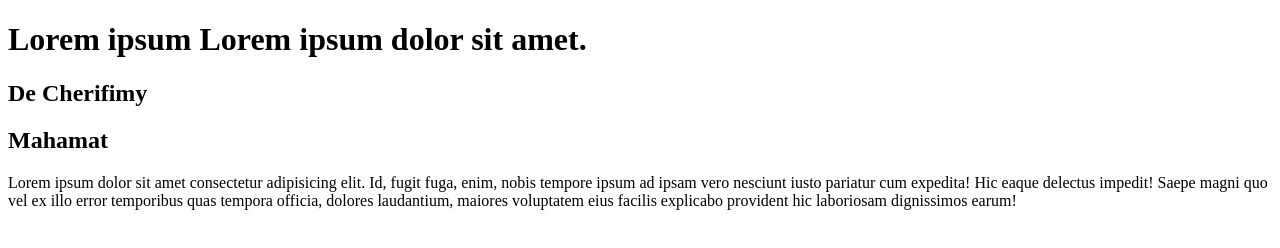
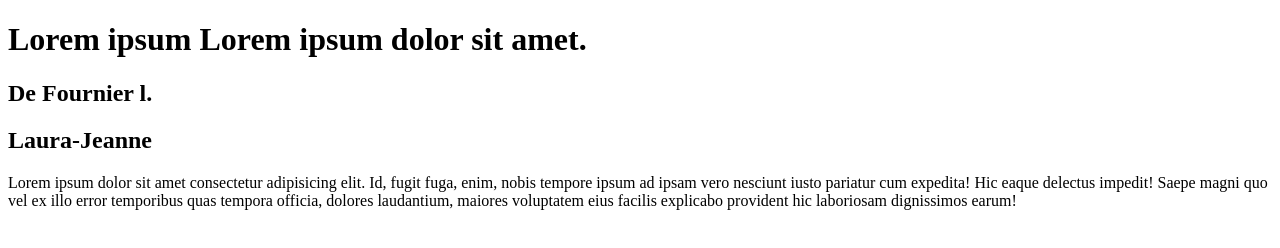
Before and after one commit to nadiaouafi/cours5-edw2, a plain HTML site: page index.html in a window 1280 px wide. Drawn offline with Linux system fonts and the light colour scheme.

Commit message:
Resultuion d'exercice

```diff
--- a/index.html
+++ b/index.html
@@ -7,8 +7,8 @@
   </head>
   <body>
     <h1>Lorem ipsum Lorem ipsum dolor sit amet.</h1>
-    <h2>De Cherifimy</h2>
-    <h2>Mahamat</h2>
+    <h2>De Fournier l.</h2>
+    <h2>Laura-Jeanne</h2>
     <p>
       Lorem ipsum dolor sit amet consectetur adipisicing elit. Id, fugit fuga,
       enim, nobis tempore ipsum ad ipsam vero nesciunt iusto pariatur cum
```
